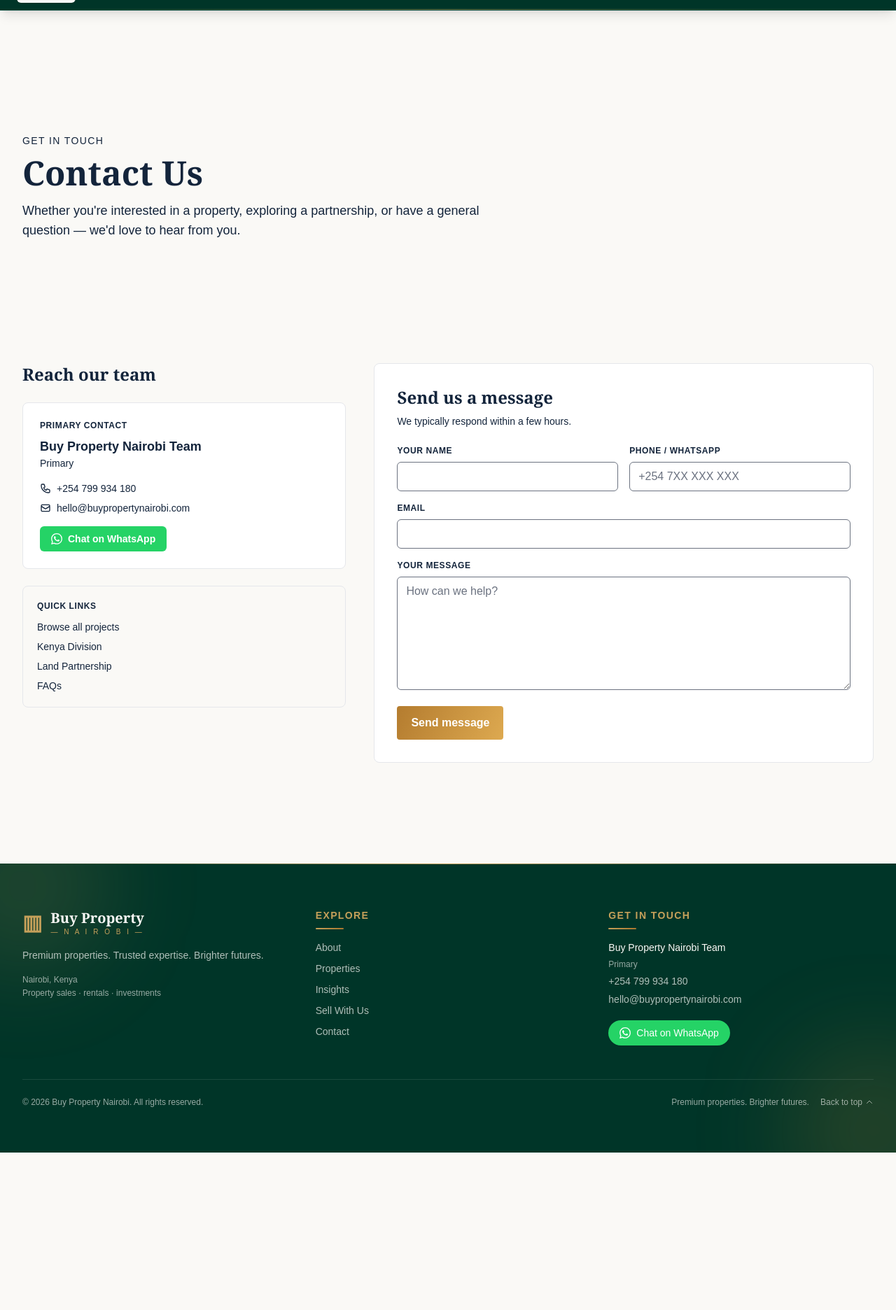
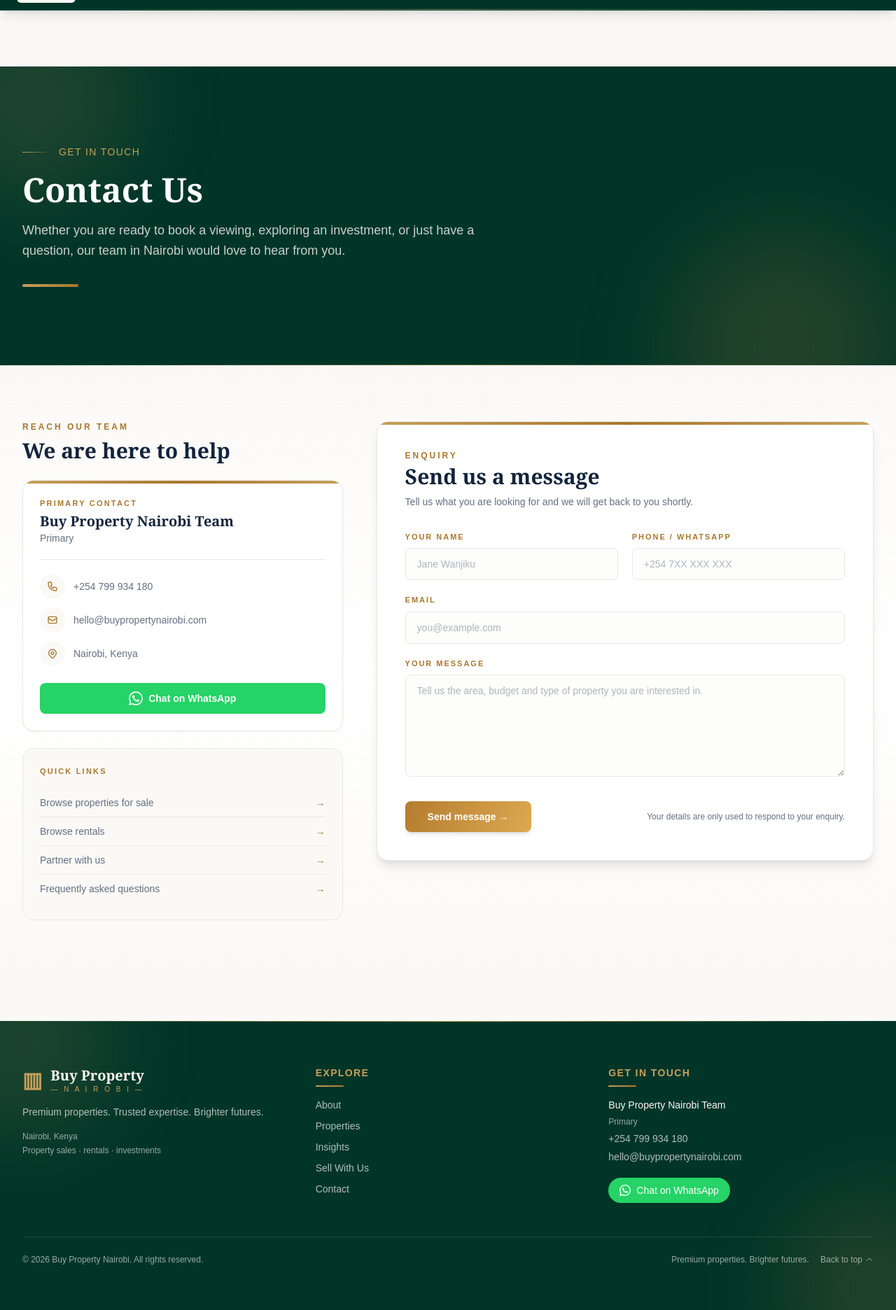
Before and after one commit to Wilson-Ochieng/buypropertynairobi, a Laravel app: page /contact in a window 1280 px wide. Shown: the part 66-1938 px from the top of the page at 70% size. Before the commit the page ends 1713 px from the top, so only its background shows below. Run offline with Laravel 12, Linux system fonts and the light colour scheme; data comes from the database, SQL or seed files in the repository; data that the repository does not hold is empty; style sheets or scripts are compiled from the project's sources; parts of the project's set-up code (start-up, migrations or seed data) failed here and were passed over.

Commit message:
updates on contact

```diff
--- a/resources/views/pages/contact.blade.php
+++ b/resources/views/pages/contact.blade.php
@@ -1,87 +1,114 @@
 @extends('layouts.app')
 
-@section('title', 'Contact Us — Nanchong Group')
-@section('meta_description', 'Get in touch with Nanchong Group — reach our team in Kenya and China for property enquiries, partnerships, or general questions.')
+@section('title', 'Contact Us — Buy Property Nairobi')
+@section('meta_description', 'Contact Buy Property Nairobi for property enquiries, viewings and investment advice in Kilimani, Kileleshwa, Westlands and Karen.')
 
 @section('content')
 
-{{-- HERO --}}
-<section class="bg-brand-gradient text-charcoal">
-    <div class="max-w-7xl mx-auto px-4 sm:px-6 lg:px-8 py-20 md:py-24">
+    @php
+        $waNumber = preg_replace('/\D/', '', $primary->phone ?? '') ?: '254799934180';
+        $waUrl = 'https://wa.me/' . $waNumber . '?text=' . urlencode('Hi Buy Property Nairobi, I would like to know more about your properties.');
+        $others = ($allContacts ?? collect())->where('is_primary', false);
+        $goldGradient = 'background-image: linear-gradient(115deg, #b47c2f, #dda950);';
+        $field = 'w-full rounded-lg border-border-soft bg-cream/40 px-4 py-3 text-sm text-ink placeholder:text-muted/50 transition focus:border-gold focus:bg-white focus:ring-gold';
+        $label = 'mb-2 block text-[11px] font-semibold uppercase tracking-[0.18em] text-gold-dark';
+    @endphp
+
+    {{-- ==================== HERO ==================== --}}
+    <section class="relative isolate overflow-hidden bg-emerald-dark text-cream">
+        <div class="pointer-events-none absolute -left-24 -top-24 -z-10 h-72 w-72 rounded-full bg-gold/15 blur-3xl" aria-hidden="true"></div>
+        <div class="pointer-events-none absolute -bottom-32 right-0 -z-10 h-80 w-80 rounded-full bg-gold-dark/20 blur-3xl" aria-hidden="true"></div>
+
+        <div class="mx-auto max-w-7xl px-4 py-20 sm:px-6 md:py-28 lg:px-8">
             <div class="max-w-3xl">
-            <div class="text-sm uppercase tracking-widest text-charcoal-soft mb-3">Get in touch</div>
-            <h1 class="text-4xl md:text-5xl font-semibold leading-tight mb-4">
-                Contact Us
-            </h1>
-            <p class="text-lg text-charcoal-soft max-w-2xl">
-                Whether you're interested in a property, exploring a partnership, or have a general question — we'd love to hear from you.
+                <div class="mb-5 flex items-center gap-3 text-sm font-medium uppercase tracking-widest text-gold">
+                    <span class="h-px w-10 bg-gradient-to-r from-gold to-transparent" aria-hidden="true"></span>
+                    Get in touch
+                </div>
+                <h1 class="mb-5 font-serif text-4xl font-semibold leading-tight text-white md:text-5xl">Contact Us</h1>
+                <p class="max-w-2xl text-lg leading-relaxed text-cream/80">
+                    Whether you are ready to book a viewing, exploring an investment, or just have a question, our team in Nairobi would love to hear from you.
                 </p>
+                <div class="mt-8 h-1 w-20 rounded-full bg-gradient-to-r from-gold to-gold-dark" aria-hidden="true"></div>
             </div>
         </div>
+        <div class="absolute inset-x-0 bottom-0 h-px bg-gradient-to-r from-transparent via-gold/60 to-transparent" aria-hidden="true"></div>
     </section>
 
+    <section class="bg-gradient-to-b from-cream via-white to-cream">
         <x-section>
-    <div class="grid lg:grid-cols-5 gap-10">
+            <div class="grid gap-10 lg:grid-cols-5 lg:gap-12">
 
-        {{-- Contact Details --}}
-        <div class="lg:col-span-2 space-y-6">
+                {{-- ==================== DETAILS ==================== --}}
+                <div class="space-y-6 lg:col-span-2">
                     <div>
-                <h2 class="text-2xl font-semibold text-charcoal mb-6">Reach our team</h2>
+                        <div class="mb-2 text-xs font-semibold uppercase tracking-[0.25em] text-gold-dark">Reach our team</div>
+                        <h2 class="font-serif text-2xl font-semibold text-ink md:text-3xl">We are here to help</h2>
                     </div>
 
                     @if($primary)
-                <div class="bg-white border border-stone-line rounded-lg p-6">
-                    <div class="text-xs uppercase tracking-wider font-semibold text-camel mb-2">Primary contact</div>
-                    <div class="text-lg font-semibold text-charcoal">{{ $primary->name }}</div>
+                        <div class="relative overflow-hidden rounded-2xl border border-border-soft bg-white p-6 shadow-sm">
+                            <div class="absolute inset-x-0 top-0 h-1 bg-gradient-to-r from-gold via-gold-dark to-gold" aria-hidden="true"></div>
+
+                            <div class="mb-1 text-[11px] font-semibold uppercase tracking-[0.2em] text-gold-dark">Primary contact</div>
+                            <div class="font-serif text-xl font-semibold text-ink">{{ $primary->name }}</div>
                             @if($primary->role)
-                        <div class="text-sm text-charcoal-soft mb-4">{{ $primary->role }}</div>
+                                <div class="text-sm text-muted">{{ $primary->role }}</div>
                             @endif
 
-                    <div class="space-y-2 mt-4">
+                            <div class="mt-5 space-y-3 border-t border-border-soft pt-5">
                                 @if($primary->phone)
-                            <a href="tel:{{ $primary->phone }}" class="flex items-center gap-2 text-sm text-charcoal-soft hover:text-camel transition">
-                                <svg class="w-4 h-4" fill="none" stroke="currentColor" viewBox="0 0 24 24">
-                                    <path stroke-linecap="round" stroke-linejoin="round" stroke-width="2"
-                                          d="M3 5a2 2 0 012-2h3.28a1 1 0 01.948.684l1.498 4.493a1 1 0 01-.502 1.21l-2.257 1.13a11.042 11.042 0 005.516 5.516l1.13-2.257a1 1 0 011.21-.502l4.493 1.498a1 1 0 01.684.949V19a2 2 0 01-2 2h-1C9.716 21 3 14.284 3 6V5z"/>
+                                    <a href="tel:{{ $primary->phone }}" class="group flex items-center gap-3 text-sm text-muted transition hover:text-gold-dark">
+                                        <span class="flex h-9 w-9 items-center justify-center rounded-full bg-cream text-gold-dark transition group-hover:bg-gold group-hover:text-white">
+                                            <svg class="h-4 w-4" fill="none" stroke="currentColor" viewBox="0 0 24 24" aria-hidden="true">
+                                                <path stroke-linecap="round" stroke-linejoin="round" stroke-width="2" d="M3 5a2 2 0 012-2h3.28a1 1 0 01.948.684l1.498 4.493a1 1 0 01-.502 1.21l-2.257 1.13a11.042 11.042 0 005.516 5.516l1.13-2.257a1 1 0 011.21-.502l4.493 1.498a1 1 0 01.684.949V19a2 2 0 01-2 2h-1C9.716 21 3 14.284 3 6V5z" />
                                             </svg>
+                                        </span>
                                         {{ $primary->phone }}
                                     </a>
                                 @endif
                                 @if($primary->email)
-                            <a href="mailto:{{ $primary->email }}" class="flex items-center gap-2 text-sm text-charcoal-soft hover:text-camel transition">
-                                <svg class="w-4 h-4" fill="none" stroke="currentColor" viewBox="0 0 24 24">
-                                    <path stroke-linecap="round" stroke-linejoin="round" stroke-width="2"
-                                          d="M3 8l7.89 5.26a2 2 0 002.22 0L21 8M5 19h14a2 2 0 002-2V7a2 2 0 00-2-2H5a2 2 0 00-2 2v10a2 2 0 002 2z"/>
+                                    <a href="mailto:{{ $primary->email }}" class="group flex items-center gap-3 text-sm text-muted transition hover:text-gold-dark">
+                                        <span class="flex h-9 w-9 items-center justify-center rounded-full bg-cream text-gold-dark transition group-hover:bg-gold group-hover:text-white">
+                                            <svg class="h-4 w-4" fill="none" stroke="currentColor" viewBox="0 0 24 24" aria-hidden="true">
+                                                <path stroke-linecap="round" stroke-linejoin="round" stroke-width="2" d="M3 8l7.89 5.26a2 2 0 002.22 0L21 8M5 19h14a2 2 0 002-2V7a2 2 0 00-2-2H5a2 2 0 00-2 2v10a2 2 0 002 2z" />
                                             </svg>
+                                        </span>
                                         {{ $primary->email }}
                                     </a>
                                 @endif
+                                <div class="flex items-center gap-3 text-sm text-muted">
+                                    <span class="flex h-9 w-9 items-center justify-center rounded-full bg-cream text-gold-dark">
+                                        <svg class="h-4 w-4" fill="none" stroke="currentColor" viewBox="0 0 24 24" aria-hidden="true">
+                                            <path stroke-linecap="round" stroke-linejoin="round" stroke-width="2" d="M17.657 16.657L13.414 20.9a2 2 0 01-2.827 0l-4.244-4.243a8 8 0 1111.314 0z" />
+                                            <path stroke-linecap="round" stroke-linejoin="round" stroke-width="2" d="M15 11a3 3 0 11-6 0 3 3 0 016 0z" />
+                                        </svg>
+                                    </span>
+                                    Nairobi, Kenya
+                                </div>
                             </div>
 
-                    {{-- WhatsApp CTA --}}
-                    <a href="https://wa.me/{{ preg_replace('/\D/', '', $primary->phone ?? '254710998888') }}?text={{ urlencode('Hi, I would like to know more about Nanchong Group.') }}"
-                       target="_blank" rel="noopener"
-                       class="mt-4 inline-flex items-center gap-2 px-4 py-2 rounded-md bg-[#25D366] text-white text-sm font-semibold hover:bg-[#1EBE5A] transition">
-                        <svg class="w-4 h-4" viewBox="0 0 24 24" fill="currentColor">
-                            <path d="M17.472 14.382c-.297-.149-1.758-.867-2.03-.967-.273-.099-.471-.148-.67.15-.197.297-.767.966-.94 1.164-.173.199-.347.223-.644.075-.297-.15-1.255-.463-2.39-1.475-.883-.788-1.48-1.761-1.653-2.059-.173-.297-.018-.458.13-.606.134-.133.298-.347.446-.52.149-.174.198-.298.298-.497.099-.198.05-.371-.025-.52-.075-.149-.669-1.612-.916-2.207-.242-.579-.487-.5-.669-.51-.173-.008-.371-.01-.57-.01-.198 0-.52.074-.792.372-.272.297-1.04 1.016-1.04 2.479 0 1.462 1.065 2.875 1.213 3.074.149.198 2.096 3.2 5.077 4.487.709.306 1.262.489 1.694.625.712.227 1.36.195 1.871.118.571-.085 1.758-.719 2.006-1.413.248-.694.248-1.289.173-1.413-.074-.124-.272-.198-.57-.347m-5.421 7.403h-.004a9.87 9.87 0 01-5.031-1.378l-.361-.214-3.741.982.998-3.648-.235-.374a9.86 9.86 0 01-1.51-5.26c.001-5.45 4.436-9.884 9.888-9.884 2.64 0 5.122 1.03 6.988 2.898a9.825 9.825 0 012.893 6.994c-.003 5.45-4.437 9.884-9.885 9.884m8.413-18.297A11.815 11.815 0 0012.05 0C5.495 0 .16 5.335.157 11.892c0 2.096.547 4.142 1.588 5.945L.057 24l6.305-1.654a11.882 11.882 0 005.683 1.448h.005c6.554 0 11.89-5.335 11.893-11.893a11.821 11.821 0 00-3.48-8.413z"/>
+                            <a href="{{ $waUrl }}" target="_blank" rel="noopener noreferrer"
+                                class="mt-6 inline-flex w-full items-center justify-center gap-2 rounded-lg bg-[#25D366] px-4 py-3 text-sm font-semibold text-white shadow-sm transition hover:bg-[#1ebe5b]">
+                                <svg class="h-5 w-5" viewBox="0 0 24 24" fill="currentColor" aria-hidden="true">
+                                    <path d="M17.472 14.382c-.297-.149-1.758-.867-2.03-.967-.273-.099-.471-.148-.67.15-.197.297-.767.966-.94 1.164-.173.199-.347.223-.644.075-.297-.15-1.255-.463-2.39-1.475-.883-.788-1.48-1.761-1.653-2.059-.173-.297-.018-.458.13-.606.134-.133.298-.347.446-.52.149-.174.198-.298.298-.497.099-.198.05-.371-.025-.52-.075-.149-.669-1.612-.916-2.207-.242-.579-.487-.5-.669-.51-.173-.008-.371-.01-.57-.01-.198 0-.52.074-.792.372-.272.297-1.04 1.016-1.04 2.479 0 1.462 1.065 2.875 1.213 3.074.149.198 2.096 3.2 5.077 4.487.709.306 1.262.489 1.694.625.712.227 1.36.195 1.871.118.571-.085 1.758-.719 2.006-1.413.248-.694.248-1.289.173-1.413-.074-.124-.272-.198-.57-.347m-5.421 7.403h-.004a9.87 9.87 0 01-5.031-1.378l-.361-.214-3.741.982.998-3.648-.235-.374a9.86 9.86 0 01-1.51-5.26c.001-5.45 4.436-9.884 9.888-9.884 2.64 0 5.122 1.03 6.988 2.898a9.825 9.825 0 012.893 6.994c-.003 5.45-4.437 9.884-9.885 9.884m8.413-18.297A11.815 11.815 0 0012.05 0C5.495 0 .16 5.335.157 11.892c0 2.096.547 4.142 1.588 5.945L.057 24l6.305-1.654a11.882 11.882 0 005.683 1.448h.005c6.554 0 11.89-5.335 11.893-11.893a11.821 11.821 0 00-3.48-8.413z" />
                                 </svg>
                                 Chat on WhatsApp
                             </a>
                         </div>
                     @endif
 
-            {{-- All contacts --}}
-            @php($others = $allContacts->where('is_primary', false))
+                    {{-- Other team members --}}
                     @if($others->isNotEmpty())
                         <div class="space-y-3">
                             @foreach($others as $contact)
-                        <div class="bg-white border border-stone-line rounded-lg p-4">
-                            <div class="font-semibold text-charcoal text-sm">{{ $contact->name }}</div>
+                                <div class="rounded-xl border border-border-soft bg-white p-4 transition hover:border-gold/60 hover:shadow-md">
+                                    <div class="text-sm font-semibold text-ink">{{ $contact->name }}</div>
                                     @if($contact->role)
-                                <div class="text-xs text-charcoal-soft">{{ $contact->role }}</div>
+                                        <div class="text-xs text-muted">{{ $contact->role }}</div>
                                     @endif
                                     @if($contact->email)
-                                <a href="mailto:{{ $contact->email }}" class="text-xs text-camel hover:underline">{{ $contact->email }}</a>
+                                        <a href="mailto:{{ $contact->email }}" class="mt-1 inline-block text-xs text-gold-dark hover:underline">{{ $contact->email }}</a>
                                     @endif
                                 </div>
                             @endforeach
@@ -89,73 +116,91 @@
                     @endif
 
                     {{-- Quick links --}}
-            <div class="bg-cream border border-stone-line rounded-lg p-5">
-                <div class="text-xs uppercase tracking-wider font-semibold text-camel mb-3">Quick Links</div>
-                <ul class="space-y-2 text-sm">
-                    <li><a href="{{ route('projects.index') }}" class="text-charcoal-soft hover:text-camel transition">Browse all projects</a></li>
-                    <li><a href="{{ route('kenya') }}" class="text-charcoal-soft hover:text-camel transition">Kenya Division</a></li>
-                    <li><a href="{{ route('cooperate') }}" class="text-charcoal-soft hover:text-camel transition">Land Partnership</a></li>
-                    <li><a href="{{ route('media.faqs') }}" class="text-charcoal-soft hover:text-camel transition">FAQs</a></li>
+                    <div class="rounded-2xl border border-border-soft bg-cream p-6">
+                        <div class="mb-4 text-[11px] font-semibold uppercase tracking-[0.2em] text-gold-dark">Quick links</div>
+                        <ul class="divide-y divide-border-soft text-sm">
+                            @foreach([
+                                [route('properties.index', ['purpose' => 'sale']), 'Browse properties for sale'],
+                                [route('properties.index', ['purpose' => 'rent']), 'Browse rentals'],
+                                [route('cooperate'), 'Partner with us'],
+                                [route('media.faqs'), 'Frequently asked questions'],
+                            ] as $link)
+                                <li>
+                                    <a href="{{ $link[0] }}" class="group flex items-center justify-between py-2.5 text-muted transition hover:text-gold-dark">
+                                        {{ $link[1] }}
+                                        <span class="text-gold-dark transition group-hover:translate-x-1" aria-hidden="true">→</span>
+                                    </a>
+                                </li>
+                            @endforeach
                         </ul>
                     </div>
                 </div>
 
-        {{-- Contact Form --}}
+                {{-- ==================== FORM ==================== --}}
                 <div class="lg:col-span-3">
-            <div class="bg-white border border-stone-line rounded-lg p-6 md:p-8">
+                    <div class="relative overflow-hidden rounded-2xl border border-border-soft bg-white p-6 shadow-lg md:p-10">
+                        <div class="absolute inset-x-0 top-0 h-1 bg-gradient-to-r from-gold via-gold-dark to-gold" aria-hidden="true"></div>
 
                         @if(session('success'))
-                    <div class="bg-ash-grey border-l-4 border-camel text-charcoal p-4 mb-6 rounded-r-md">
-                        {{ session('success') }}
+                            <div class="mb-6 flex items-start gap-3 rounded-lg border-l-4 border-gold bg-cream p-4 text-ink" role="status">
+                                <span class="text-gold-dark" aria-hidden="true">✓</span>
+                                <span class="text-sm">{{ session('success') }}</span>
                             </div>
                         @endif
 
-                <h2 class="text-2xl font-semibold text-charcoal mb-2">Send us a message</h2>
-                <p class="text-sm text-charcoal-soft mb-6">We typically respond within a few hours.</p>
+                        <div class="mb-1 text-xs font-semibold uppercase tracking-[0.25em] text-gold-dark">Enquiry</div>
+                        <h2 class="mb-2 font-serif text-2xl font-semibold text-ink md:text-3xl">Send us a message</h2>
+                        <p class="mb-8 text-sm text-muted">Tell us what you are looking for and we will get back to you shortly.</p>
 
-                <form action="{{ route('enquiry.store') }}" method="POST" class="space-y-4">
+                        <form action="{{ route('enquiry.store') }}" method="POST" class="space-y-5">
                             @csrf
                             <input type="hidden" name="source" value="general">
 
-                    <div class="grid sm:grid-cols-2 gap-4">
+                            <div class="grid gap-5 sm:grid-cols-2">
                                 <div>
-                            <label class="block text-xs font-semibold uppercase tracking-wider text-camel mb-2">Your Name</label>
-                            <input type="text" name="name" value="{{ old('name') }}" required
-                                class="w-full border-stone-line rounded-md focus:ring-camel focus:border-camel">
+                                    <label for="name" class="{{ $label }}">Your Name</label>
+                                    <input id="name" type="text" name="name" value="{{ old('name') }}" required autocomplete="name"
+                                        placeholder="Jane Wanjiku" class="{{ $field }}">
                                 </div>
                                 <div>
-                            <label class="block text-xs font-semibold uppercase tracking-wider text-camel mb-2">Phone / WhatsApp</label>
-                            <input type="tel" name="phone" value="{{ old('phone') }}" required placeholder="+254 7XX XXX XXX"
-                                class="w-full border-stone-line rounded-md focus:ring-camel focus:border-camel">
+                                    <label for="phone" class="{{ $label }}">Phone / WhatsApp</label>
+                                    <input id="phone" type="tel" name="phone" value="{{ old('phone') }}" required autocomplete="tel"
+                                        placeholder="+254 7XX XXX XXX" class="{{ $field }}">
                                 </div>
                             </div>
 
                             <div>
-                        <label class="block text-xs font-semibold uppercase tracking-wider text-camel mb-2">Email</label>
-                        <input type="email" name="email" value="{{ old('email') }}" required
-                            class="w-full border-stone-line rounded-md focus:ring-camel focus:border-camel">
+                                <label for="email" class="{{ $label }}">Email</label>
+                                <input id="email" type="email" name="email" value="{{ old('email') }}" required autocomplete="email"
+                                    placeholder="you@example.com" class="{{ $field }}">
                             </div>
 
                             <div>
-                        <label class="block text-xs font-semibold uppercase tracking-wider text-camel mb-2">Your Message</label>
-                        <textarea name="message" rows="6" required
-                            placeholder="How can we help?"
-                            class="w-full border-stone-line rounded-md focus:ring-camel focus:border-camel">{{ old('message') }}</textarea>
+                                <label for="message" class="{{ $label }}">Your Message</label>
+                                <textarea id="message" name="message" rows="6" required
+                                    placeholder="Tell us the area, budget and type of property you are interested in."
+                                    class="{{ $field }}">{{ old('message') }}</textarea>
                             </div>
 
                             @if($errors->any())
-                        <div class="bg-red-50 border border-red-200 text-red-800 text-sm p-3 rounded">
+                                <div class="rounded-lg border border-red-200 bg-red-50 p-3 text-sm text-red-800" role="alert">
                                     {{ $errors->first() }}
                                 </div>
                             @endif
 
-                    <button type="submit" class="btn-primary w-full sm:w-auto">
-                        Send message
+                            <div class="flex flex-col gap-4 pt-2 sm:flex-row sm:items-center sm:justify-between">
+                                <button type="submit"
+                                    class="inline-flex w-full items-center justify-center rounded-lg px-8 py-3 text-sm font-bold text-white shadow-md transition hover:brightness-110 sm:w-auto"
+                                    style="{{ $goldGradient }}">
+                                    Send message →
                                 </button>
+                                <p class="text-xs text-muted">Your details are only used to respond to your enquiry.</p>
+                            </div>
                         </form>
                     </div>
                 </div>
             </div>
         </x-section>
+    </section>
 
 @endsection
```
Also changed, not shown: 3 other files. Lines whose indentation alone changed are shown as unchanged.
